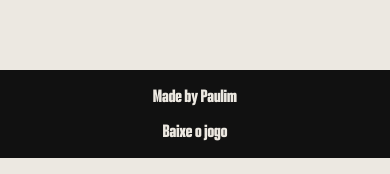
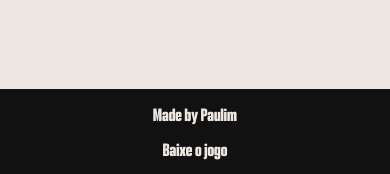
Before and after one commit to PauloVitorMartins/agentes-valorant, a React (Vite) app: page / in a window 390 px wide. Shown: the part 686-860 px from the top of the page. Built offline with nearby package versions, Linux system fonts and the light colour scheme; a web font is replaced by a local one.

Commit message:
fix-finally-fix-footer

```diff
--- a/src/App.css
+++ b/src/App.css
@@ -30,7 +30,7 @@
   .wrapper {
     margin-top: 8%;
     margin-left: 10%;
-    margin-bottom: 20%;
+    margin-bottom: 40%;
     display: flex;
     align-content: center;
     align-items: center;
--- a/src/css/footer.css
+++ b/src/css/footer.css
@@ -1,13 +1,11 @@
 @media screen and (max-width: 767px) {
     .footer-content {
-        position: absolute;
         font-family: podium;
         width: 100%;
         bottom: 0;
         display: flex;
         align-items: center;
         flex-direction: column;
-        margin-top: 40%;
         color: #ece8e1;
         height: 5.5em;
         background-color: #111111;
```
